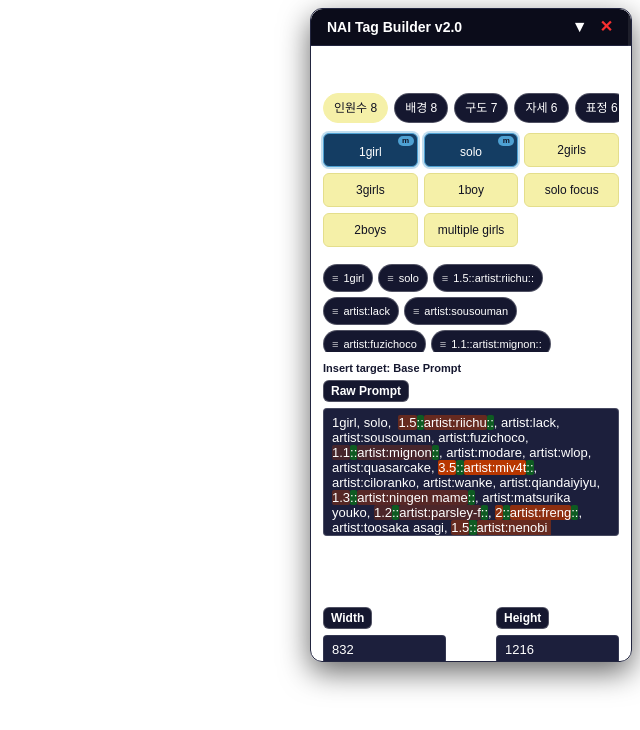
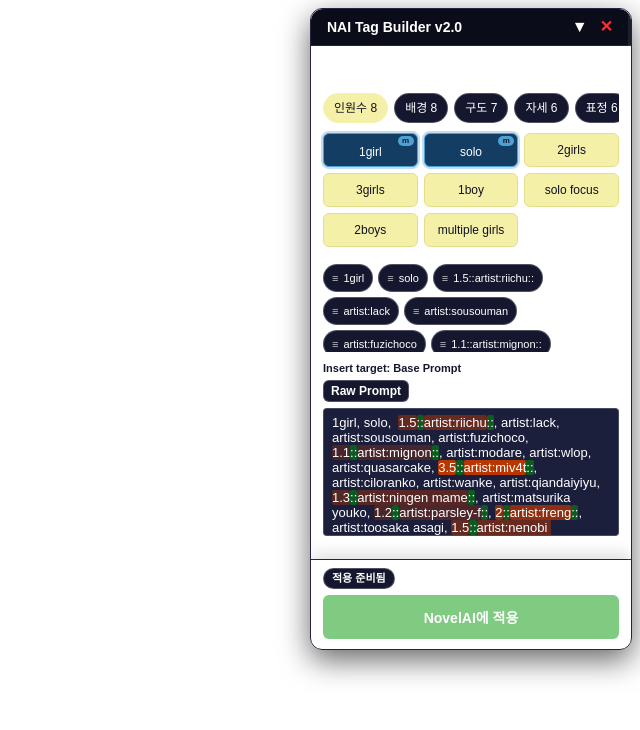
Before and after one commit to jn01020304/nai-tag-builder, a React (Vite) app: page / in a window 1280 px wide. Shown: the top 730 px of the page, without its empty margins (640-1280 px from the left). Built offline with nearby package versions, Linux system fonts and the light colour scheme.

Commit message:
Split overlay shell into header body footer

```diff
--- a/src/App.tsx
+++ b/src/App.tsx
@@ -12,11 +12,12 @@
 import CharacterCaptions from './components/CharacterCaptions';
 import NegativePrompt from './components/NegativePrompt';
 import AdvancedParams from './components/AdvancedParams';
-import ApplyButton from './components/ApplyButton';
 import PresetManager from './components/PresetManager';
 import AutoGeneratePanel from './components/AutoGeneratePanel';
 import ImportModal from './components/ImportModal';
 import StatusBanner from './components/StatusBanner';
+import OverlayFooter from './components/OverlayFooter';
+import OverlayHeader from './components/OverlayHeader';
 import { parseNovelAIPng } from './utils/pngParser';
 import { translateNovelAiMetadata } from './utils/metadataTranslator';
 import type { StatusFeedback } from './types/feedback';
@@ -247,20 +248,6 @@
     }
   };
 
-  const headerBtnStyle: React.CSSProperties = {
-    display: 'inline-flex',
-    alignItems: 'center',
-    justifyContent: 'center',
-    background: 'none',
-    border: 'none',
-    padding: '0 2px',
-    cursor: 'pointer',
-    fontWeight: 'bold',
-    fontSize: '16px',
-    lineHeight: 1,
-  };
-
-
   return (
     <div
       onDragOver={handleDragOver}
@@ -271,14 +258,15 @@
         minWidth: '280px',
         maxWidth: 'calc(100vw - 16px)',
         maxHeight: isCollapsed ? 'none' : '80vh',
-        overflowY: isCollapsed ? 'visible' : 'auto',
+        overflow: 'hidden',
         backgroundColor: theme.base,
         color: theme.text,
         borderRadius: '12px',
         boxShadow: '0 10px 30px rgba(0,0,0,0.6)',
         fontFamily: 'sans-serif',
         border: `1px solid ${theme.surface0}`,
-        paddingBottom: isCollapsed ? '0' : '12px',
+        display: 'flex',
+        flexDirection: 'column',
         position: 'relative', // Relative for absolute components like the handle
       }}
     >
@@ -323,69 +311,29 @@
         />
       )}
 
-      {/* Header — drag handle */}
-      <div
-        onMouseDown={(e) => {
-          if ((e.target as Element).closest('button')) return;
-          if (e.button === 0) startDrag(e.clientX, e.clientY);
-        }}
-        onTouchStart={(e) => {
-          if ((e.target as Element).closest('button')) return;
-          startDrag(e.touches[0].clientX, e.touches[0].clientY);
-        }}
-        style={{
-          backgroundColor: theme.crust,
-          padding: '10px 16px',
-          fontWeight: 'bold',
-          fontSize: '14px',
-          borderBottom: isCollapsed ? 'none' : `1px solid ${theme.surface0}`,
-          marginBottom: isCollapsed ? '0' : '12px',
-          display: 'flex',
-          justifyContent: 'space-between',
-          alignItems: 'center',
-          position: 'sticky',
-          top: 0,
-          zIndex: 1,
-          cursor: 'grab',
-          borderRadius: isCollapsed ? '12px' : '12px 12px 0 0',
-          userSelect: 'none',
-          touchAction: 'none',
-        }}
-      >
-        <span>NAI Tag Builder v2.0</span>
-        <div style={{ display: 'flex', gap: '8px', alignItems: 'center' }}>
-          {isLooping && (
-            <button
-              onClick={stopLoop}
-              title="반복 중지"
-              style={{ ...headerBtnStyle, color: theme.yellow, display: 'flex', alignItems: 'center', gap: '4px' }}
-            >
-              <span style={{ fontSize: '10px' }}>({loopCount}/{targetCount})</span>
-              &#9632;
-            </button>
-          )}
-          {/* Collapse button */}
-          <button
-            onClick={() => setIsCollapsed(c => !c)}
-            title={isCollapsed ? '펼치기' : '접기'}
-            style={{ ...headerBtnStyle, color: theme.subtext0 }}
-          >
-            {isCollapsed ? '▲' : '▼'}
-          </button>
-          {/* Close button */}
-          <button
-            onClick={handleClose}
-            title="닫기"
-            style={{ ...headerBtnStyle, color: theme.red }}
-          >
-            &#10005;
-          </button>
-        </div>
-      </div>
+      <OverlayHeader
+        isCollapsed={isCollapsed}
+        isLooping={isLooping}
+        loopCount={loopCount}
+        targetCount={targetCount}
+        onClose={handleClose}
+        onStopLoop={stopLoop}
+        onToggleCollapsed={() => setIsCollapsed(c => !c)}
+        onStartDrag={startDrag}
+      />
 
       {/* Body */}
       {!isCollapsed && (
-        <div style={{ padding: '0 12px' }}>
+        <div
+          data-testid="overlay-body"
+          style={{
+            flex: '1 1 auto',
+            minHeight: 0,
+            overflowX: 'hidden',
+            overflowY: 'auto',
+            padding: '12px 12px 0',
+          }}
+        >
           <PresetManager
             state={state}
             dispatch={dispatch}
@@ -441,9 +389,19 @@
             adjustValue={adjustValue}
             queueLength={queue.length}
           />
+        </div>
+      )}
 
-          <ApplyButton isApplying={isApplying} onApply={handleApply} />
-        </div>
+      {!isCollapsed && (
+        <OverlayFooter
+          feedback={feedback}
+          isApplying={isApplying}
+          isLooping={isLooping}
+          loopCount={loopCount}
+          targetCount={targetCount}
+          onApply={handleApply}
+          onStopLoop={stopLoop}
+        />
       )}
 
       {pendingImport && (
--- /dev/null
+++ b/src/components/OverlayFooter.tsx
@@ -0,0 +1,90 @@
+import { useTheme } from "../contexts/themeContextCore";
+import type { StatusFeedback } from "../types/feedback";
+import ApplyButton from "./ApplyButton";
+
+interface Props {
+  feedback: StatusFeedback | null;
+  isApplying: boolean;
+  isLooping: boolean;
+  loopCount: number;
+  targetCount: number | string;
+  onApply: () => void;
+  onStopLoop: () => void;
+}
+
+export default function OverlayFooter({
+  feedback,
+  isApplying,
+  isLooping,
+  loopCount,
+  targetCount,
+  onApply,
+  onStopLoop,
+}: Props) {
+  const theme = useTheme();
+  const statusText = (() => {
+    if (feedback) return feedback.message;
+    if (isApplying) return "NovelAI 적용 중";
+    if (isLooping) return `생성 중 ${loopCount}/${targetCount}`;
+    return "적용 준비됨";
+  })();
+
+  return (
+    <div
+      data-testid="overlay-footer"
+      style={{
+        backgroundColor: theme.base,
+        borderTop: `1px solid ${theme.surface0}`,
+        boxShadow: "0 -6px 14px rgba(0, 0, 0, 0.12)",
+        flex: "0 0 auto",
+        padding: "8px 12px 10px",
+        zIndex: 2,
+      }}
+    >
+      <div
+        data-testid="overlay-footer-status"
+        style={{
+          alignItems: "center",
+          backgroundColor: feedback?.tone === "error" ? "rgba(248, 48, 48, 0.16)" : "#15172f",
+          border: `1px solid ${feedback?.tone === "error" ? theme.warningError : "rgba(255, 255, 255, 0.25)"}`,
+          borderRadius: "999px",
+          color: feedback?.tone === "error" ? theme.warningError : "#ffffff",
+          display: "inline-flex",
+          fontSize: "11px",
+          fontWeight: 700,
+          lineHeight: 1.35,
+          marginBottom: "6px",
+          minHeight: "15px",
+          overflow: "hidden",
+          padding: "2px 8px",
+          textOverflow: "ellipsis",
+          whiteSpace: "nowrap",
+        }}
+      >
+        {statusText}
+      </div>
+
+      {isLooping ? (
+        <button
+          type="button"
+          onClick={onStopLoop}
+          style={{
+            backgroundColor: theme.warningError,
+            border: "none",
+            borderRadius: "6px",
+            color: "#ffffff",
+            cursor: "pointer",
+            fontSize: "14px",
+            fontWeight: "bold",
+            padding: "12px",
+            width: "100%",
+          }}
+        >
+          반복 생성 중지
+        </button>
+      ) : (
+        <ApplyButton isApplying={isApplying} onApply={onApply} />
+      )}
+    </div>
+  );
+}
--- /dev/null
+++ b/src/components/OverlayHeader.tsx
@@ -0,0 +1,97 @@
+import { useTheme } from "../contexts/themeContextCore";
+
+interface Props {
+  isCollapsed: boolean;
+  isLooping: boolean;
+  loopCount: number;
+  targetCount: number | string;
+  onClose: () => void;
+  onStopLoop: () => void;
+  onToggleCollapsed: () => void;
+  onStartDrag: (clientX: number, clientY: number) => void;
+}
+
+export default function OverlayHeader({
+  isCollapsed,
+  isLooping,
+  loopCount,
+  targetCount,
+  onClose,
+  onStopLoop,
+  onToggleCollapsed,
+  onStartDrag,
+}: Props) {
+  const theme = useTheme();
+
+  const headerBtnStyle: React.CSSProperties = {
+    alignItems: "center",
+    background: "none",
+    border: "none",
+    cursor: "pointer",
+    display: "inline-flex",
+    fontSize: "16px",
+    fontWeight: "bold",
+    justifyContent: "center",
+    lineHeight: 1,
+    padding: "0 2px",
+  };
+
+  return (
+    <div
+      data-testid="overlay-header"
+      onMouseDown={(e) => {
+        if ((e.target as Element).closest("button")) return;
+        if (e.button === 0) onStartDrag(e.clientX, e.clientY);
+      }}
+      onTouchStart={(e) => {
+        if ((e.target as Element).closest("button")) return;
+        onStartDrag(e.touches[0].clientX, e.touches[0].clientY);
+      }}
+      style={{
+        alignItems: "center",
+        backgroundColor: theme.crust,
+        borderBottom: isCollapsed ? "none" : `1px solid ${theme.surface0}`,
+        borderRadius: isCollapsed ? "12px" : "12px 12px 0 0",
+        cursor: "grab",
+        display: "flex",
+        flex: "0 0 auto",
+        fontSize: "14px",
+        fontWeight: "bold",
+        justifyContent: "space-between",
+        padding: "10px 16px",
+        touchAction: "none",
+        userSelect: "none",
+        WebkitUserSelect: "none",
+        zIndex: 2,
+      }}
+    >
+      <span>NAI Tag Builder v2.0</span>
+      <div style={{ alignItems: "center", display: "flex", gap: "8px" }}>
+        {isLooping && (
+          <button
+            onClick={onStopLoop}
+            title="반복 중지"
+            style={{ ...headerBtnStyle, color: theme.yellow, gap: "4px" }}
+          >
+            <span style={{ fontSize: "10px" }}>({loopCount}/{targetCount})</span>
+            &#9632;
+          </button>
+        )}
+        <button
+          onClick={onToggleCollapsed}
+          title={isCollapsed ? "펼치기" : "접기"}
+          style={{ ...headerBtnStyle, color: theme.subtext0 }}
+        >
+          {isCollapsed ? "▲" : "▼"}
+        </button>
+        <button
+          onClick={onClose}
+          title="닫기"
+          style={{ ...headerBtnStyle, color: theme.red }}
+        >
+          &#10005;
+        </button>
+      </div>
+    </div>
+  );
+}
```
Also changed, not shown: 2 other files (tests, documents, lock files or other folders).
